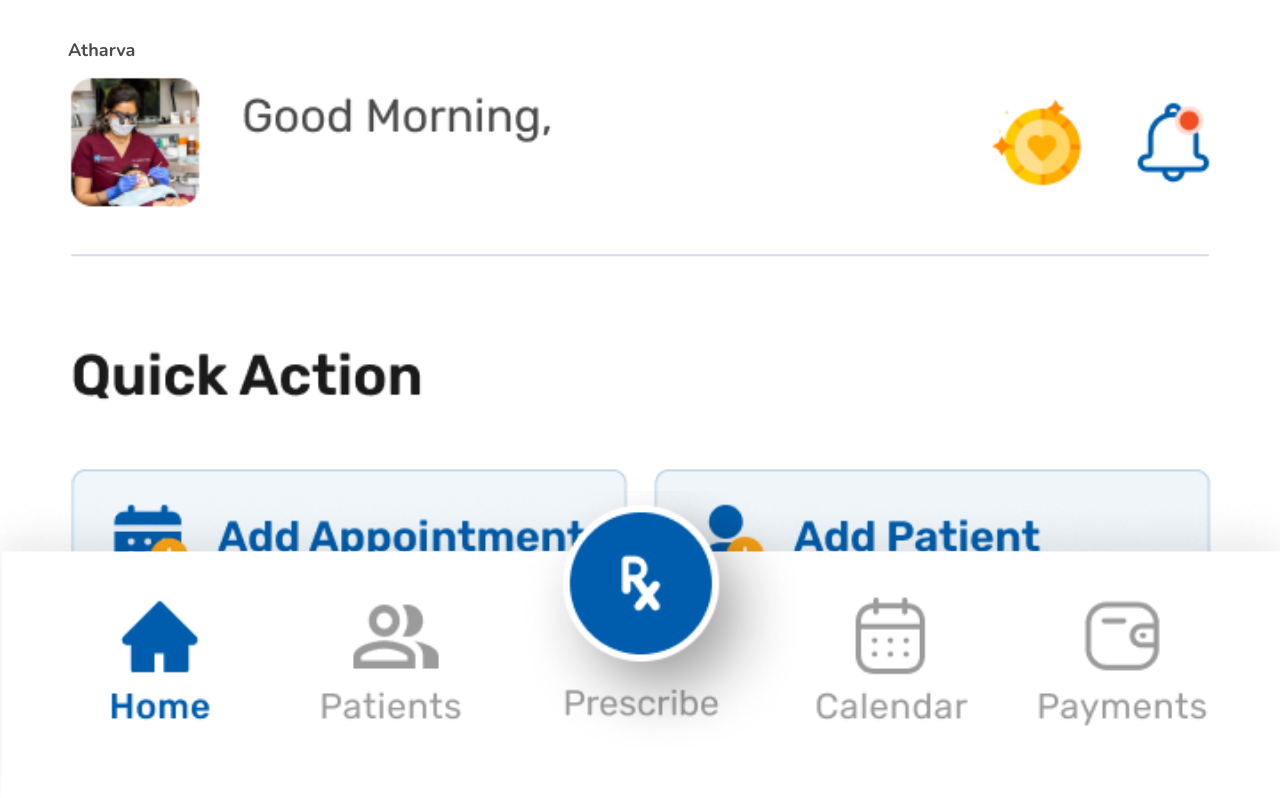
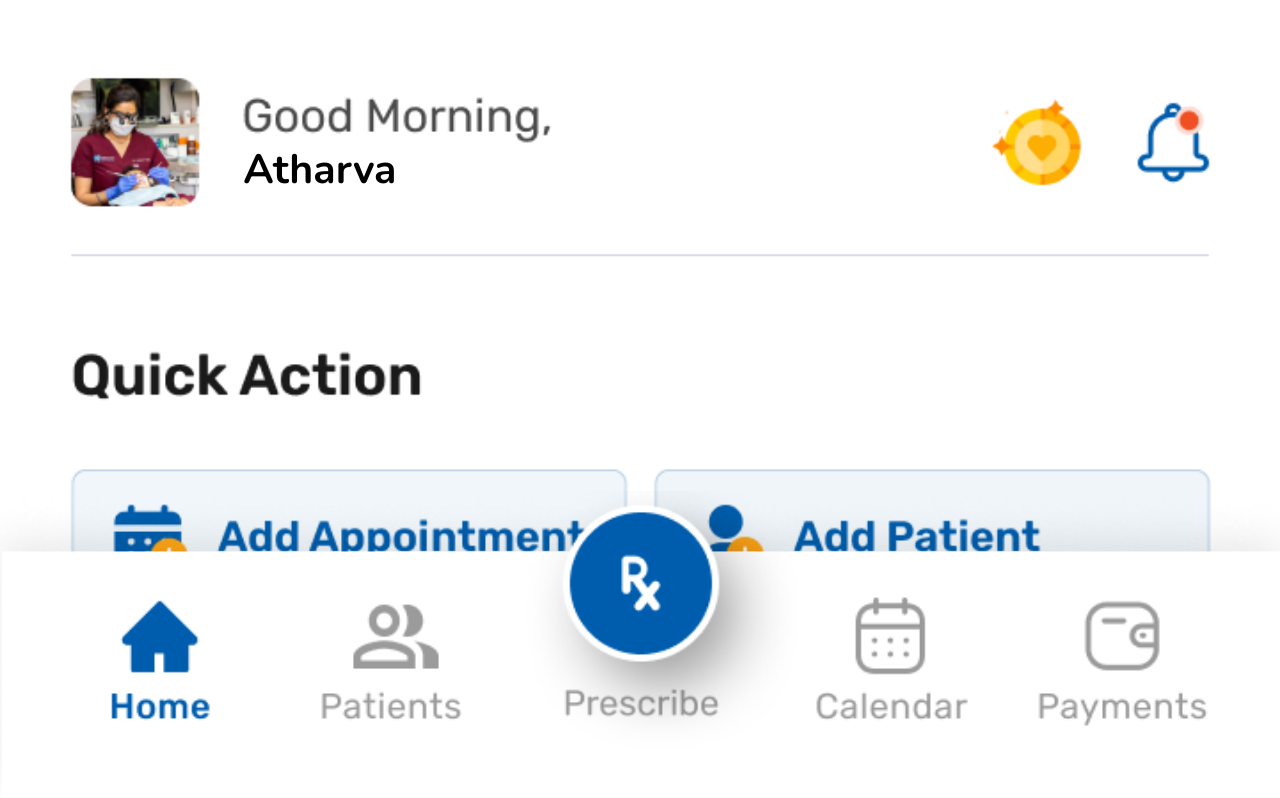
Before and after one commit to AtharvaDeolalikar/bfhl-pwa, a plain HTML site: page index.html in a window 1280 px wide. Shown: the top 798 px of the page. Drawn offline with nearby package versions, Linux system fonts and the light colour scheme.

Commit message:
FIX | docname styles

```diff
--- a/css/style.css
+++ b/css/style.css
@@ -9,7 +9,7 @@ body {
   box-sizing: border-box;
 }
 
-.homepage{
+.homepage {
   height: auto;
   width: 100%;
   position: absolute;
@@ -19,17 +19,16 @@ body {
   right: 0;
 }
 
-.docName{
+.docName {
   position: absolute;
-  top: 20px;
-  left: 68px;
+  top: 7.9vw;
+  left: 19vw;
   z-index: 999;
-  color: #4B4B4B;
-  font-size: 18px;
+  font-size: 3.2vw;
   font-weight: 600;
 }
 
-.homeNav{
+.homeNav {
   position: fixed;
   left: 0;
   bottom: 0;
```
